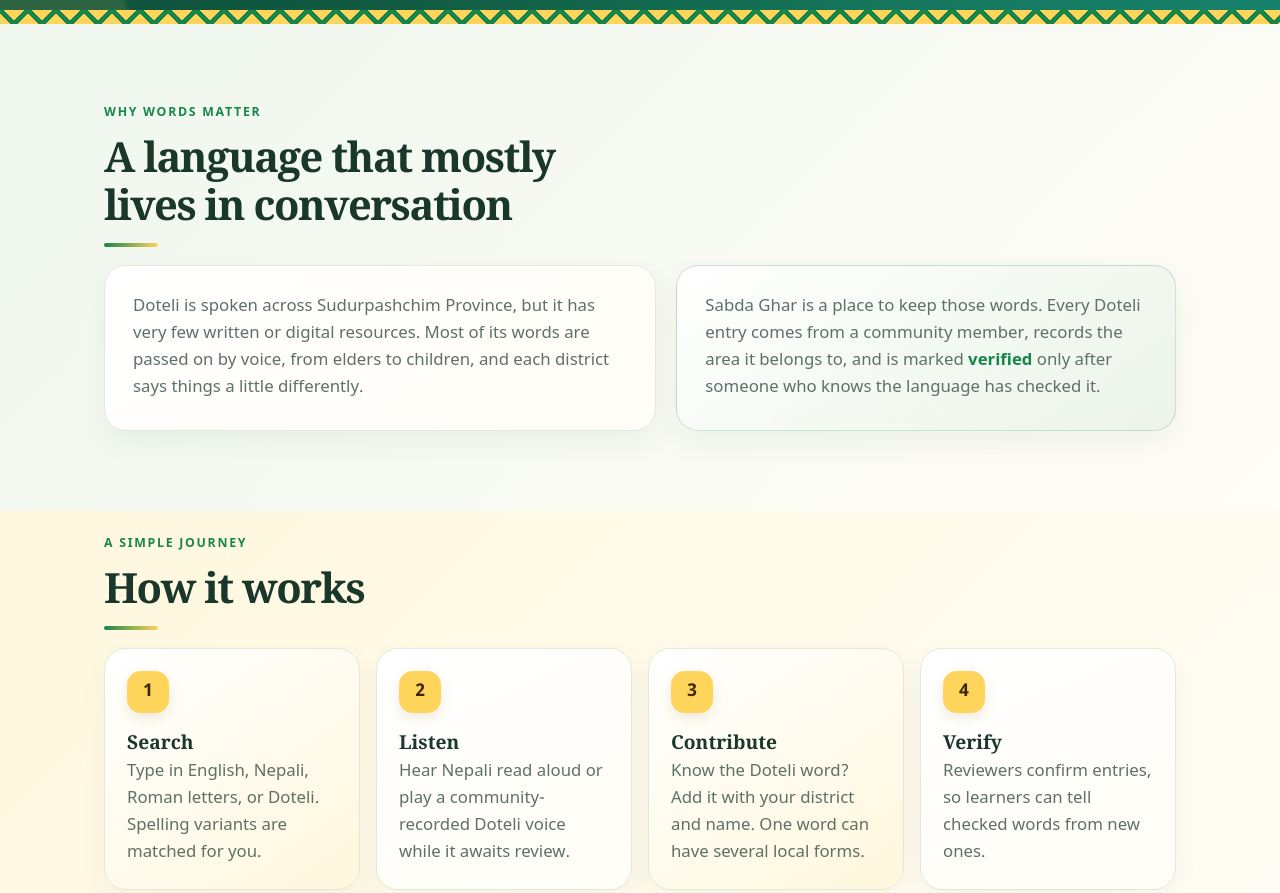
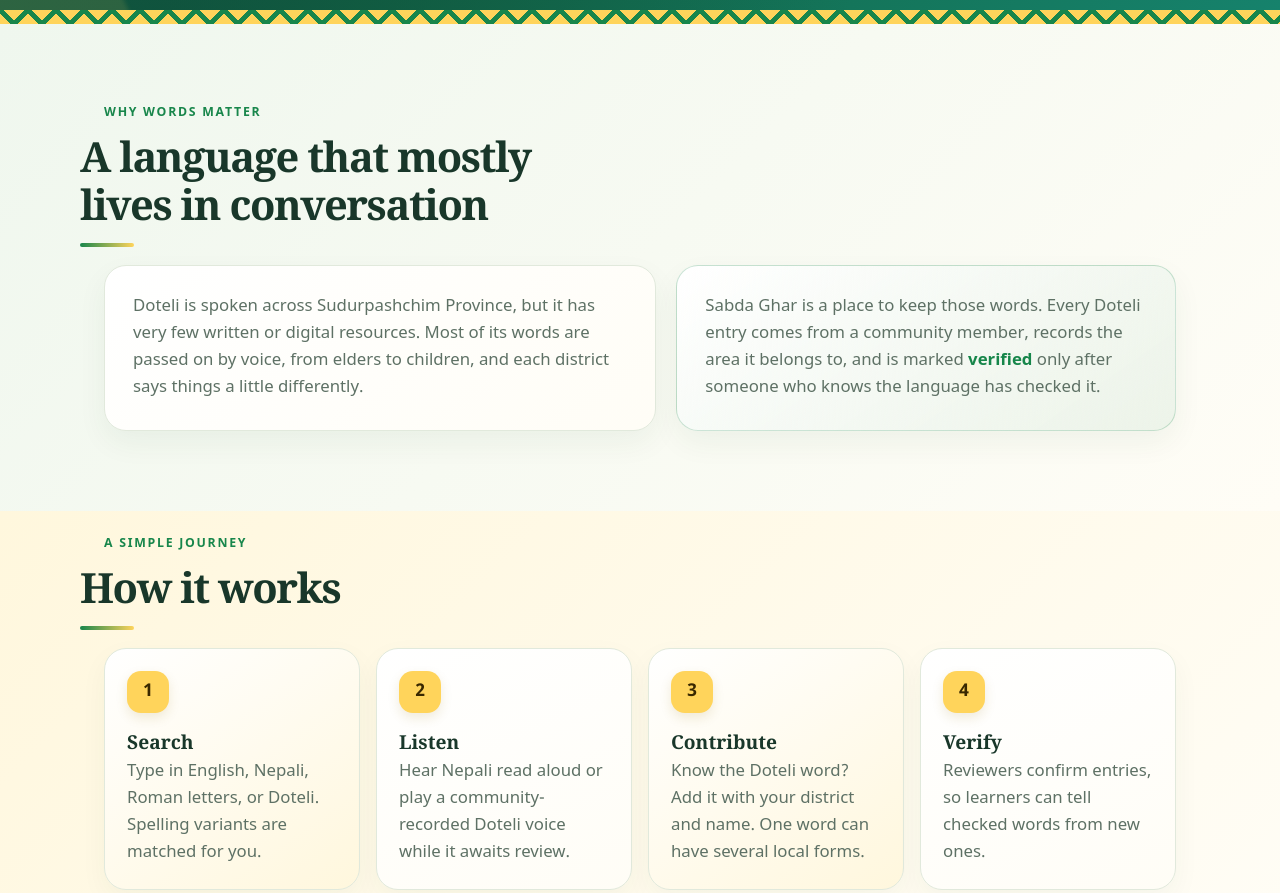
Before and after one commit to PJs-World/Prativa-Joshi-sabda-ghar, a website: page index.html in a window 1280 px wide. Shown: the part 900-1793 px from the top of the page. Drawn offline with Linux system fonts and the light colour scheme; no server answers.

Commit message:
feat: adjust margin calculation for section headings in about, how, and contribute sections

```diff
--- a/css/style.css
+++ b/css/style.css
@@ -1165,7 +1165,7 @@ ul#list {
 }
 
 .about > h2,.how > h2,.contribute > h2 {
-  margin-left: max(0px,calc((100% - 1072px)/2))
+  margin-left: max(0px,calc(50% - 560px))
 }
 
 .contribute .section-eyebrow {
```
